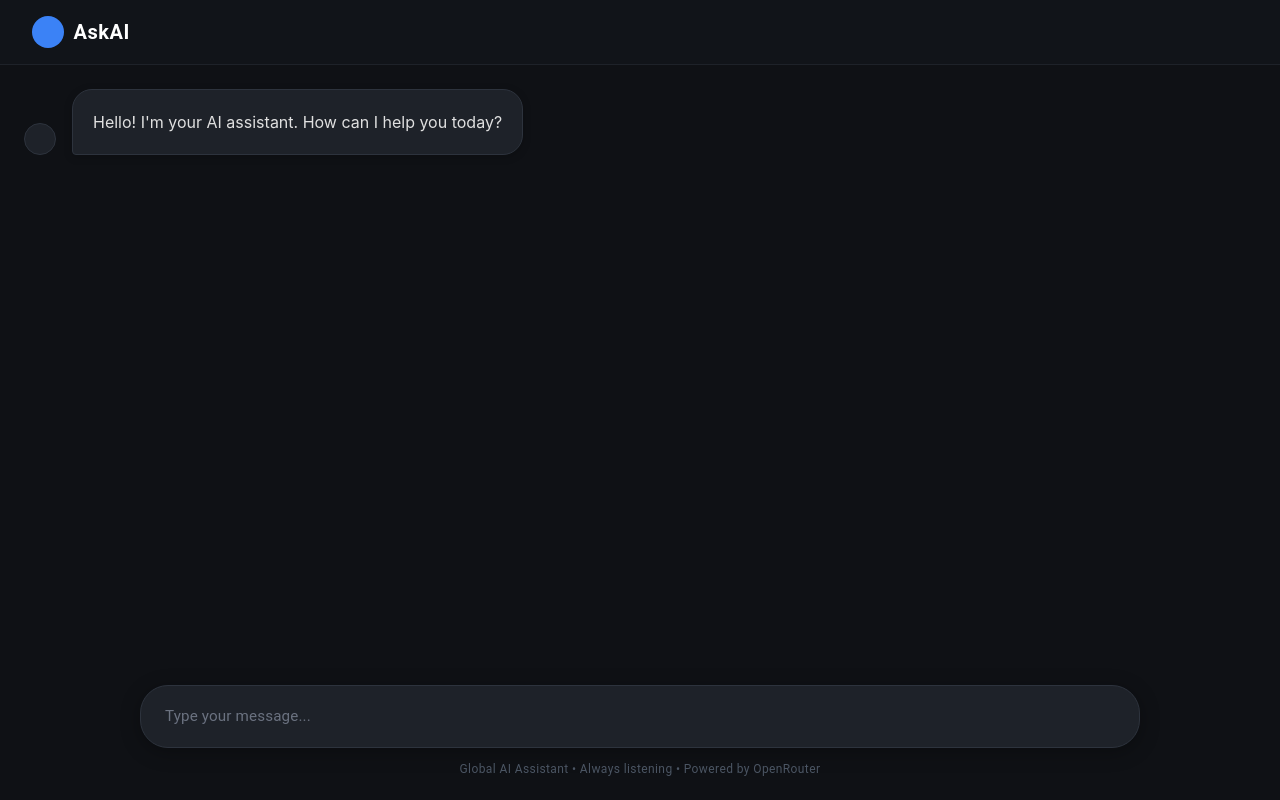
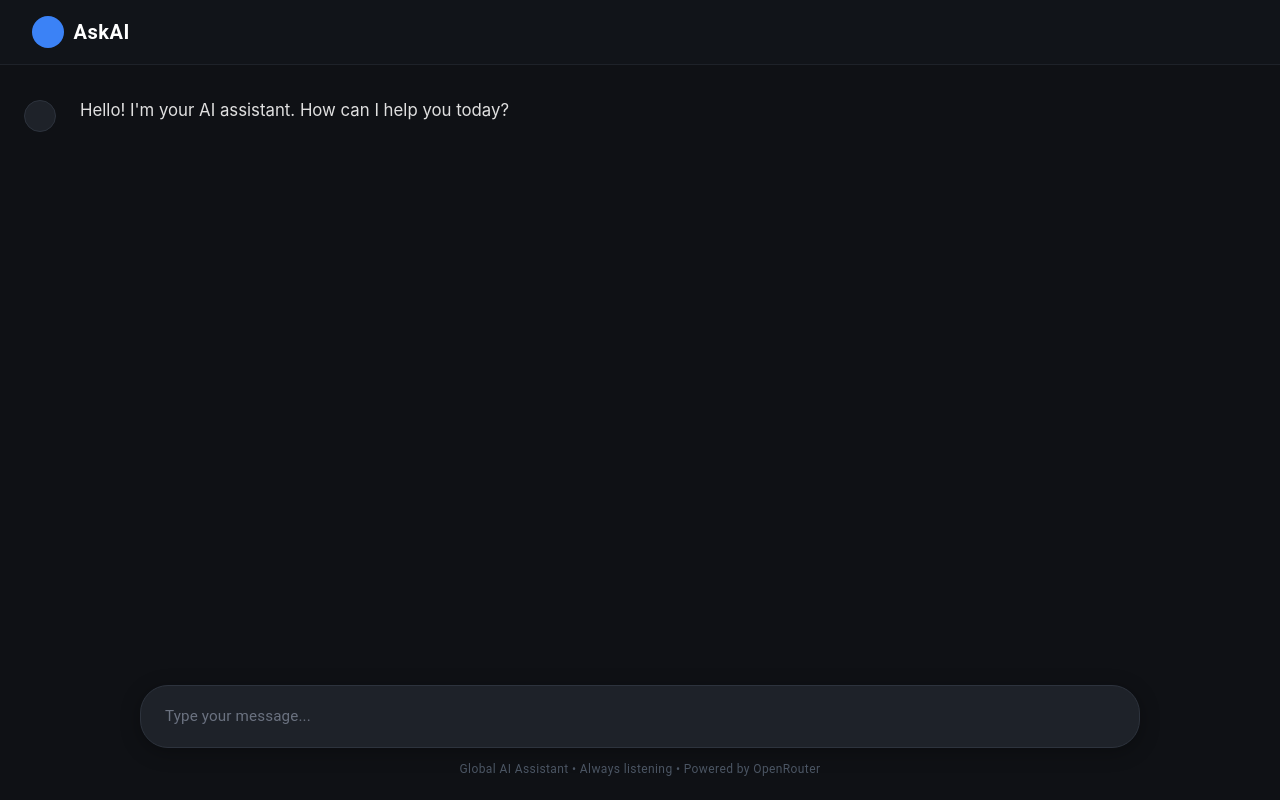
Before and after one commit to RAHUL-creator2005/AskAI-frontend-, a React (Vite) app: page / in a window 1280 px wide. Built offline with nearby package versions, Linux system fonts and the light colour scheme; some icons are missing.

Commit message:
Removed message bubbles for a plain text UI

```diff
--- a/src/components/ChatBox.jsx
+++ b/src/components/ChatBox.jsx
@@ -109,20 +109,16 @@ const ChatBox = () => {
                 </Avatar>
               )}
               <Box sx={{
-                p: { xs: 1.2, md: 2.5 }, // Tight internal padding for mobile efficiency
-                borderRadius: msg.sender === 'user' ? '20px 20px 4px 20px' : '20px 20px 20px 4px', // Slightly smaller radius
-                bgcolor: msg.sender === 'user' ? '#3b82f6' : '#1e2229',
-                color: msg.sender === 'user' ? 'white' : '#e0e0e0',
-                fontSize: { xs: '0.92rem', md: '1rem' }, // Optimized font size
-                lineHeight: 1.5,
-                boxShadow: msg.sender === 'user' ? '0 4px 12px rgba(59, 130, 246, 0.3)' : '0 2px 8px rgba(0,0,0,0.2)',
-                border: msg.sender === 'ai' ? '1px solid #2d333d' : 'none',
+                p: { xs: 0.5, md: 1 }, // Minimal padding for plain text
+                color: msg.sender === 'user' ? '#3b82f6' : '#e0e0e0', // Use color to distinguish sender
+                fontSize: { xs: '0.95rem', md: '1.05rem' },
+                lineHeight: 1.6,
                 // Custom styles for Markdown content
-                '& p': { m: 0, mb: 0.8 },
+                '& p': { m: 0, mb: 1.2 },
                 '& p:last-child': { mb: 0 },
                 '& ol, & ul': { pl: 2, m: 0 },
-                '& li': { mb: 0.3 },
-                '& strong': { color: msg.sender === 'user' ? 'white' : '#ffffff' }
+                '& li': { mb: 0.5 },
+                '& strong': { color: '#ffffff' }
               }}>
                 {msg.sender === 'ai' ? (
                   <ReactMarkdown>{msg.text}</ReactMarkdown>
@@ -147,15 +143,13 @@ const ChatBox = () => {
               </Avatar>
               <Box sx={{
                 display: 'flex',
-                gap: 0.5,
-                p: 2,
-                bgcolor: '#1e2229',
-                borderRadius: '24px 24px 24px 4px',
-                border: '1px solid #2d333d'
+                gap: 1.5,
+                p: 1,
+                bgcolor: 'transparent'
               }}>
-                <Box sx={{ width: 8, height: 8, bgcolor: '#6b7280', borderRadius: '50%', animation: 'pulse 1.5s infinite ease-in-out' }} />
-                <Box sx={{ width: 8, height: 8, bgcolor: '#6b7280', borderRadius: '50%', animation: 'pulse 1.5s infinite 0.2s ease-in-out' }} />
-                <Box sx={{ width: 8, height: 8, bgcolor: '#6b7280', borderRadius: '50%', animation: 'pulse 1.5s infinite 0.4s ease-in-out' }} />
+                <Box sx={{ width: 6, height: 6, bgcolor: '#3b82f6', borderRadius: '50%', animation: 'pulse 1.5s infinite ease-in-out' }} />
+                <Box sx={{ width: 6, height: 8, bgcolor: '#3b82f6', borderRadius: '50%', animation: 'pulse 1.5s infinite 0.2s ease-in-out' }} />
+                <Box sx={{ width: 6, height: 6, bgcolor: '#3b82f6', borderRadius: '50%', animation: 'pulse 1.5s infinite 0.4s ease-in-out' }} />
               </Box>
             </Box>
           </Fade>
```
